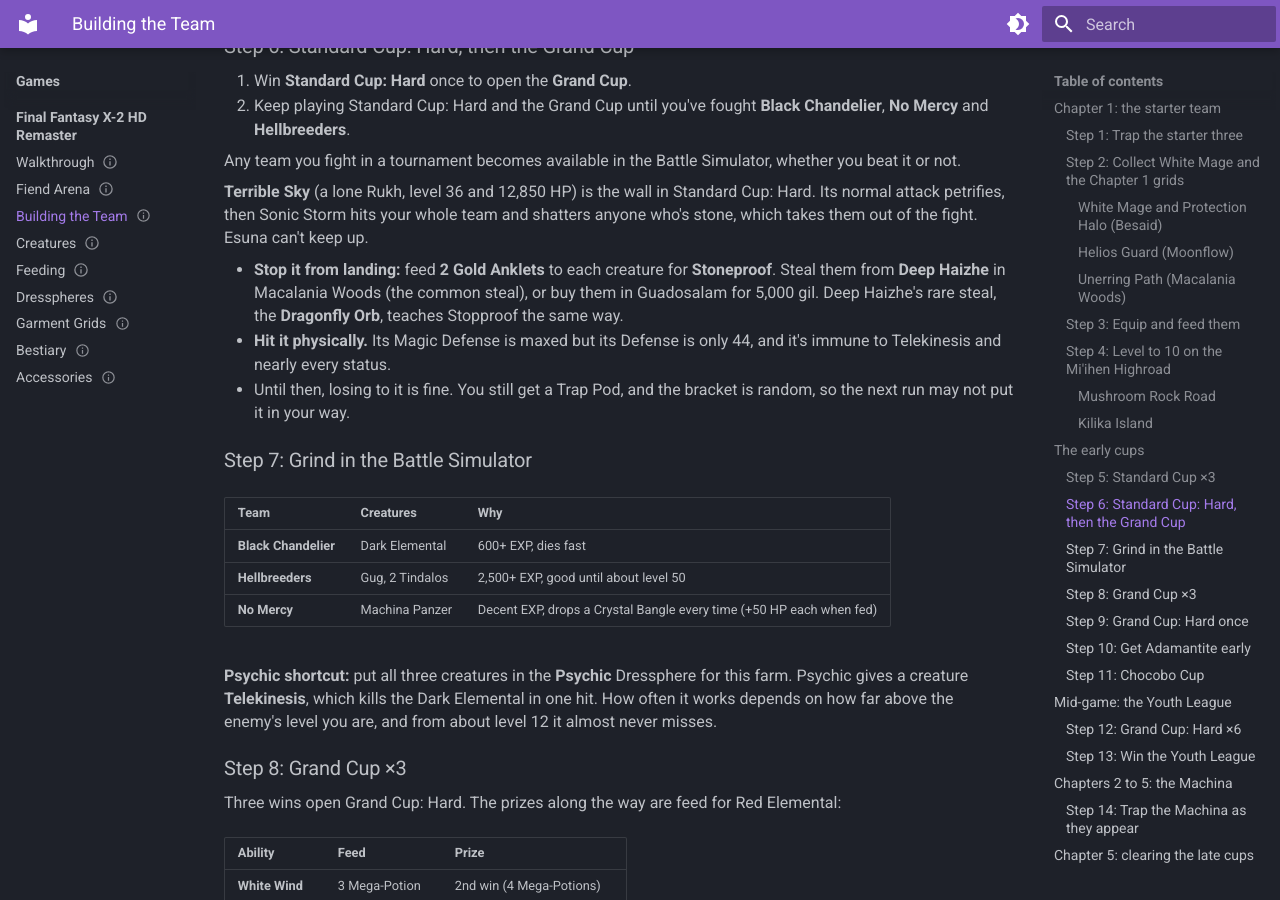
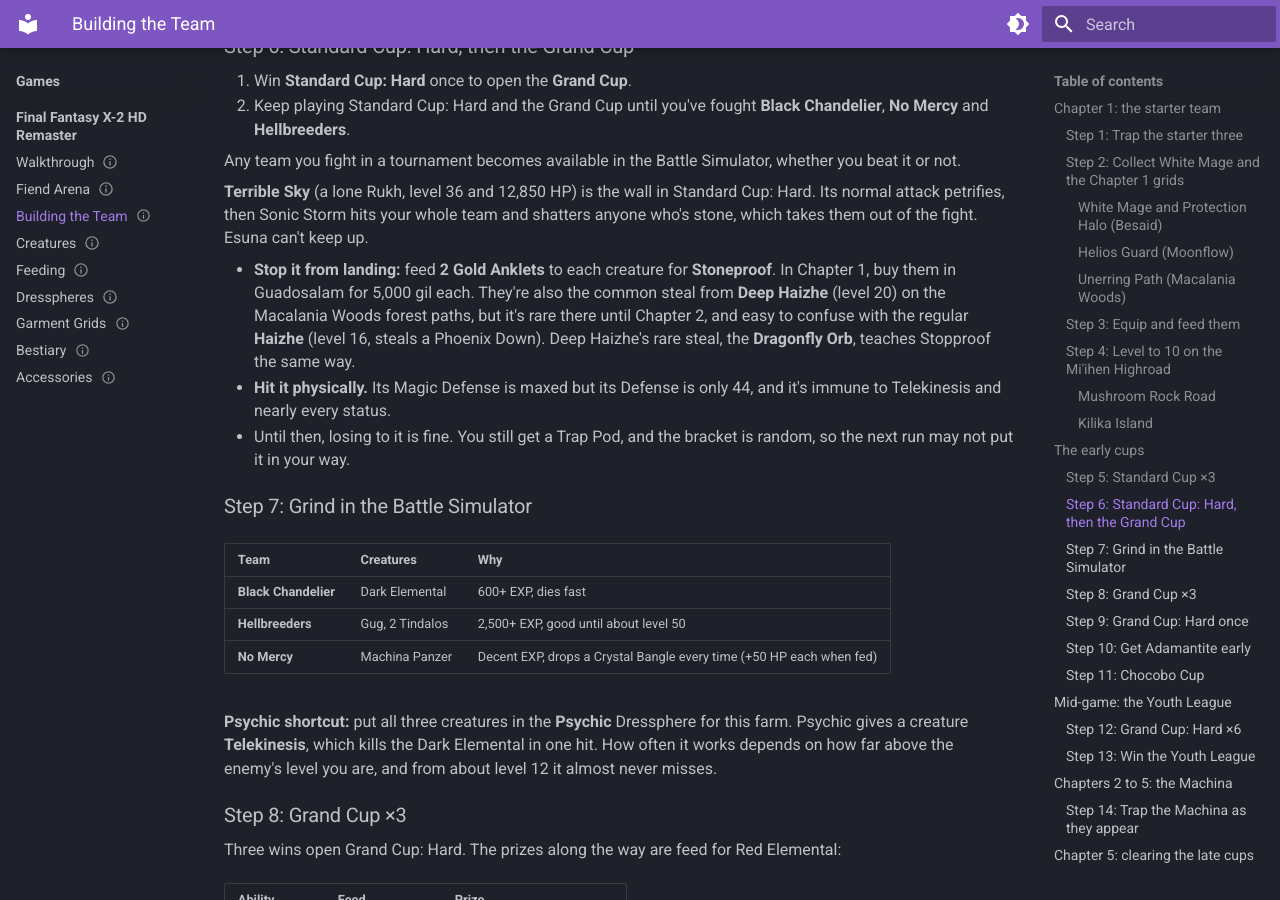
Before and after one commit to princeodd47/heygoodbuddy.com, an MkDocs documentation site: the page built from docs/games/final-fantasy-x-2/creature-team.md, in a window 1280 px wide and 900 px high, scrolled down 5600 px. Built offline with MkDocs 1.6.1 and Material for MkDocs 9.7.7, drawn with Linux system fonts in a browser that asks for light colours.

Commit message:
Recommend buying Gold Anklets in Chapter 1 for Terrible Sky
Co-Authored-By: Claude Opus 5.5 <noreply@anthropic.com>

```diff
--- a/docs/games/final-fantasy-x-2/creature-team.md
+++ b/docs/games/final-fantasy-x-2/creature-team.md
@@ -281,9 +281,12 @@ your whole team and shatters anyone who's stone, which takes them out of
 the fight. Esuna can't keep up.
 
 - **Stop it from landing:** feed **2 Gold Anklets** to each creature for
-  **Stoneproof**. Steal them from **Deep Haizhe** in Macalania Woods (the
-  common steal), or buy them in Guadosalam for 5,000 gil. Deep Haizhe's
-  rare steal, the **Dragonfly Orb**, teaches Stopproof the same way.
+  **Stoneproof**. In Chapter 1, buy them in Guadosalam for 5,000 gil each.
+  They're also the common steal from **Deep Haizhe** (level 20) on the
+  Macalania Woods forest paths, but it's rare there until Chapter 2, and
+  easy to confuse with the regular **Haizhe** (level 16, steals a Phoenix
+  Down). Deep Haizhe's rare steal, the **Dragonfly Orb**, teaches
+  Stopproof the same way.
 - **Hit it physically.** Its Magic Defense is maxed but its Defense is
   only 44, and it's immune to Telekinesis and nearly every status.
 - Until then, losing to it is fine. You still get a Trap Pod, and the
```
Also changed, not shown: notes/final-fantasy-x-2/creature-team-research.md (+1 -0 lines).
